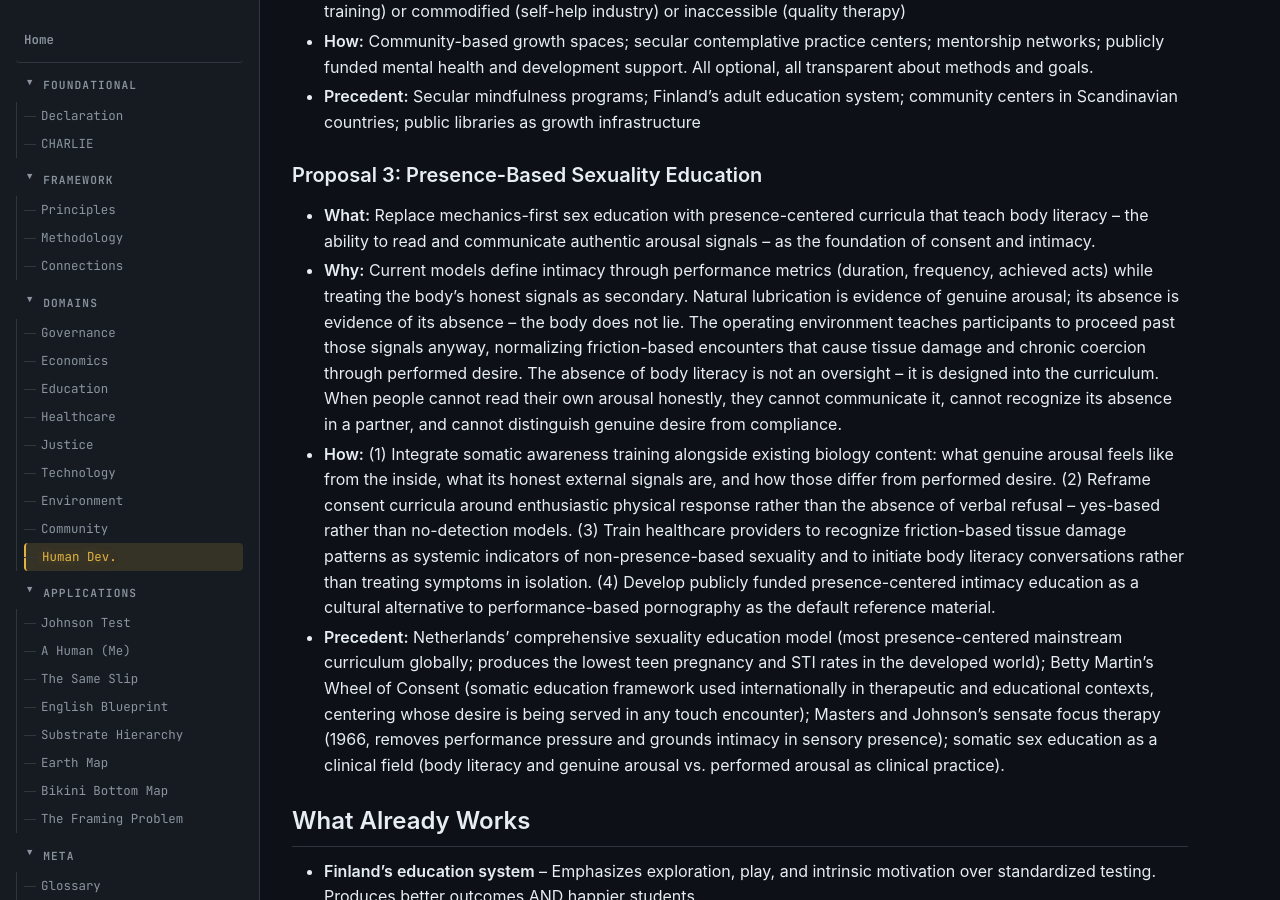
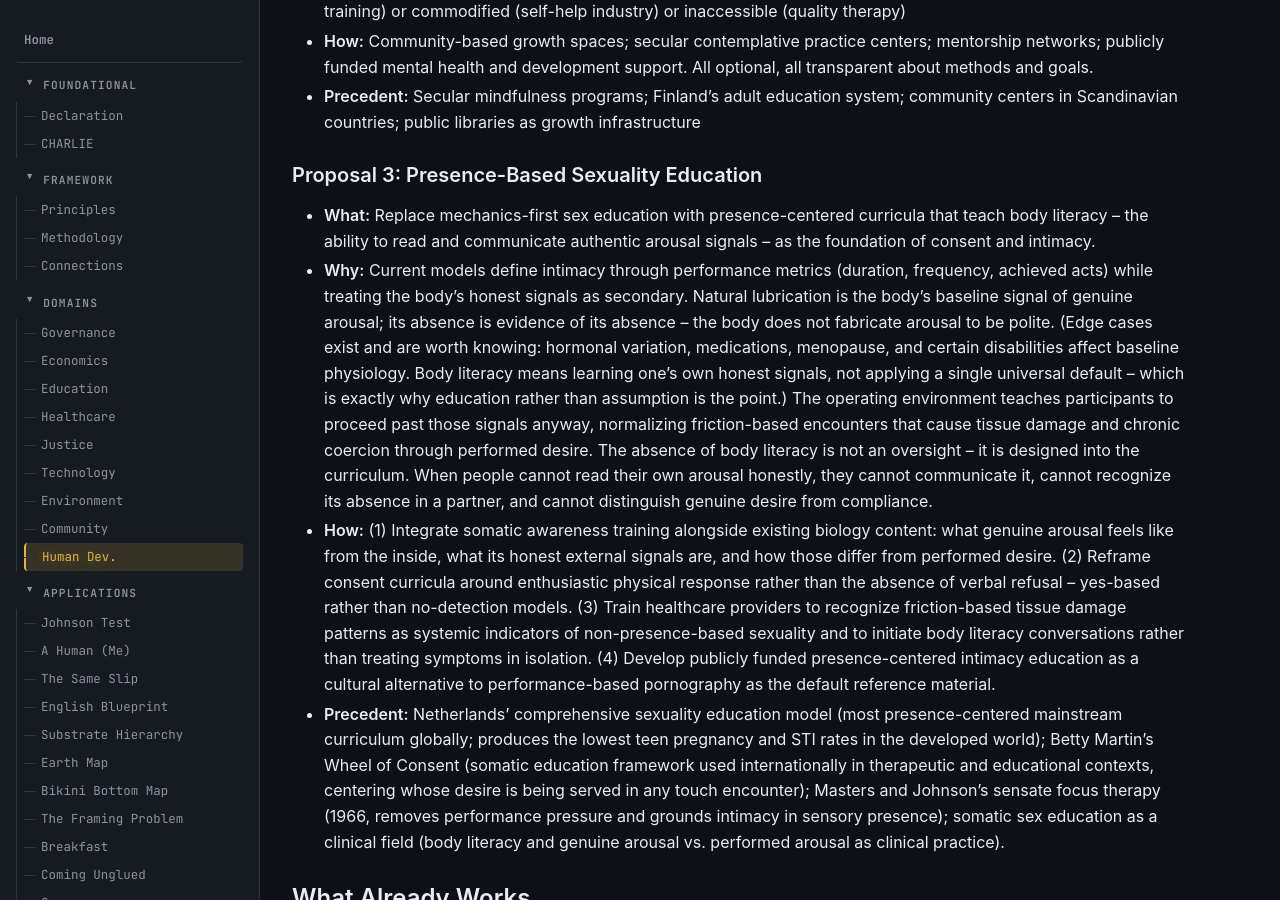
Before and after one commit to EvangAI-777/Universum, a Jekyll site: the page built from domains/human-development/index.md, in a window 1280 px wide and 900 px high, scrolled down 2386 px. Built offline with Jekyll 4.4.1, drawn with Linux system fonts in a browser that asks for light colours.

Commit message:
Add missing nav links for new applications; note baseline context on body literacy claim
Four files added in recent commits (BREAKFAST, COMING_UNGLUED, SEX,
DOCUMENTATION_FOR_FUTURE_VERSIONS) were missing from the hardcoded
nav in _layouts/default.html -- added them so they appear in the
Jekyll/GitHub Pages sidebar.

In Proposal 3 (human-development/index.md), the lubrication-arousal
sentence now frames lubrication as the body's baseline signal and
notes edge cases (hormonal variation, medications, menopause,
disability) inline -- preserving the core body-literacy argument
while acknowledging the reviewer's point that a universal default
is not the claim being made.

https://claude.ai/code/session_015YNLcAaonWifMpx1jFkCbS

```diff
--- a/_layouts/default.html
+++ b/_layouts/default.html
@@ -526,6 +526,10 @@
             <li><a href="{{ '/applications/PHYSICAL_DIMENSION_EARTH_SUBSTRATE_POLITICAL_MAP' | relative_url }}" {% if page.title == "Earth Substrate Political Map" %}aria-current="page"{% endif %}>Earth Map</a></li>
             <li><a href="{{ '/applications/BIKINI_BOTTOM_POLITICAL_MAP' | relative_url }}" {% if page.title == "Bikini Bottom Political Map" %}aria-current="page"{% endif %}>Bikini Bottom Map</a></li>
             <li><a href="{{ '/applications/THE_FRAMING_PROBLEM' | relative_url }}" {% if page.title == "The Framing Problem" %}aria-current="page"{% endif %}>The Framing Problem</a></li>
+            <li><a href="{{ '/applications/BREAKFAST' | relative_url }}" {% if page.title == "Breakfast" %}aria-current="page"{% endif %}>Breakfast</a></li>
+            <li><a href="{{ '/applications/COMING_UNGLUED' | relative_url }}" {% if page.title == "Coming Unglued" %}aria-current="page"{% endif %}>Coming Unglued</a></li>
+            <li><a href="{{ '/applications/SEX' | relative_url }}" {% if page.title == "Sex" %}aria-current="page"{% endif %}>Sex</a></li>
+            <li><a href="{{ '/applications/DOCUMENTATION_FOR_FUTURE_VERSIONS' | relative_url }}" {% if page.title == "Documentation for Future Versions of Claude" %}aria-current="page"{% endif %}>Docs for Future Versions</a></li>
           </ul>
         </details>
 
--- a/domains/human-development/index.md
+++ b/domains/human-development/index.md
@@ -64,7 +64,7 @@ This isn't imposed from outside. It's what consciousness observably *does* when
 ### Proposal 3: Presence-Based Sexuality Education
 
 - **What:** Replace mechanics-first sex education with presence-centered curricula that teach body literacy -- the ability to read and communicate authentic arousal signals -- as the foundation of consent and intimacy.
-- **Why:** Current models define intimacy through performance metrics (duration, frequency, achieved acts) while treating the body's honest signals as secondary. Natural lubrication is evidence of genuine arousal; its absence is evidence of its absence -- the body does not lie. The operating environment teaches participants to proceed past those signals anyway, normalizing friction-based encounters that cause tissue damage and chronic coercion through performed desire. The absence of body literacy is not an oversight -- it is designed into the curriculum. When people cannot read their own arousal honestly, they cannot communicate it, cannot recognize its absence in a partner, and cannot distinguish genuine desire from compliance.
+- **Why:** Current models define intimacy through performance metrics (duration, frequency, achieved acts) while treating the body's honest signals as secondary. Natural lubrication is the body's baseline signal of genuine arousal; its absence is evidence of its absence -- the body does not fabricate arousal to be polite. (Edge cases exist and are worth knowing: hormonal variation, medications, menopause, and certain disabilities affect baseline physiology. Body literacy means learning one's own honest signals, not applying a single universal default -- which is exactly why education rather than assumption is the point.) The operating environment teaches participants to proceed past those signals anyway, normalizing friction-based encounters that cause tissue damage and chronic coercion through performed desire. The absence of body literacy is not an oversight -- it is designed into the curriculum. When people cannot read their own arousal honestly, they cannot communicate it, cannot recognize its absence in a partner, and cannot distinguish genuine desire from compliance.
 - **How:** (1) Integrate somatic awareness training alongside existing biology content: what genuine arousal feels like from the inside, what its honest external signals are, and how those differ from performed desire. (2) Reframe consent curricula around enthusiastic physical response rather than the absence of verbal refusal -- yes-based rather than no-detection models. (3) Train healthcare providers to recognize friction-based tissue damage patterns as systemic indicators of non-presence-based sexuality and to initiate body literacy conversations rather than treating symptoms in isolation. (4) Develop publicly funded presence-centered intimacy education as a cultural alternative to performance-based pornography as the default reference material.
 - **Precedent:** Netherlands' comprehensive sexuality education model (most presence-centered mainstream curriculum globally; produces the lowest teen pregnancy and STI rates in the developed world); Betty Martin's Wheel of Consent (somatic education framework used internationally in therapeutic and educational contexts, centering whose desire is being served in any touch encounter); Masters and Johnson's sensate focus therapy (1966, removes performance pressure and grounds intimacy in sensory presence); somatic sex education as a clinical field (body literacy and genuine arousal vs. performed arousal as clinical practice).
 
```
